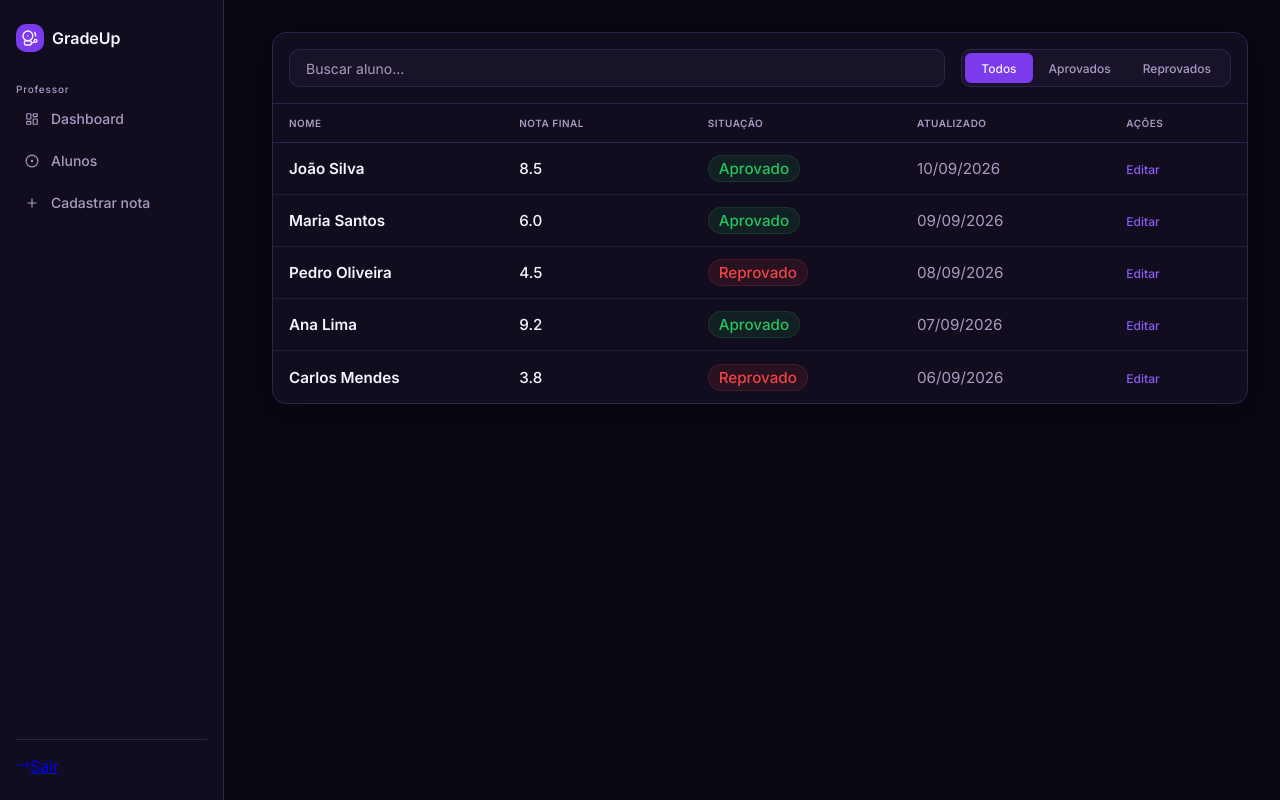
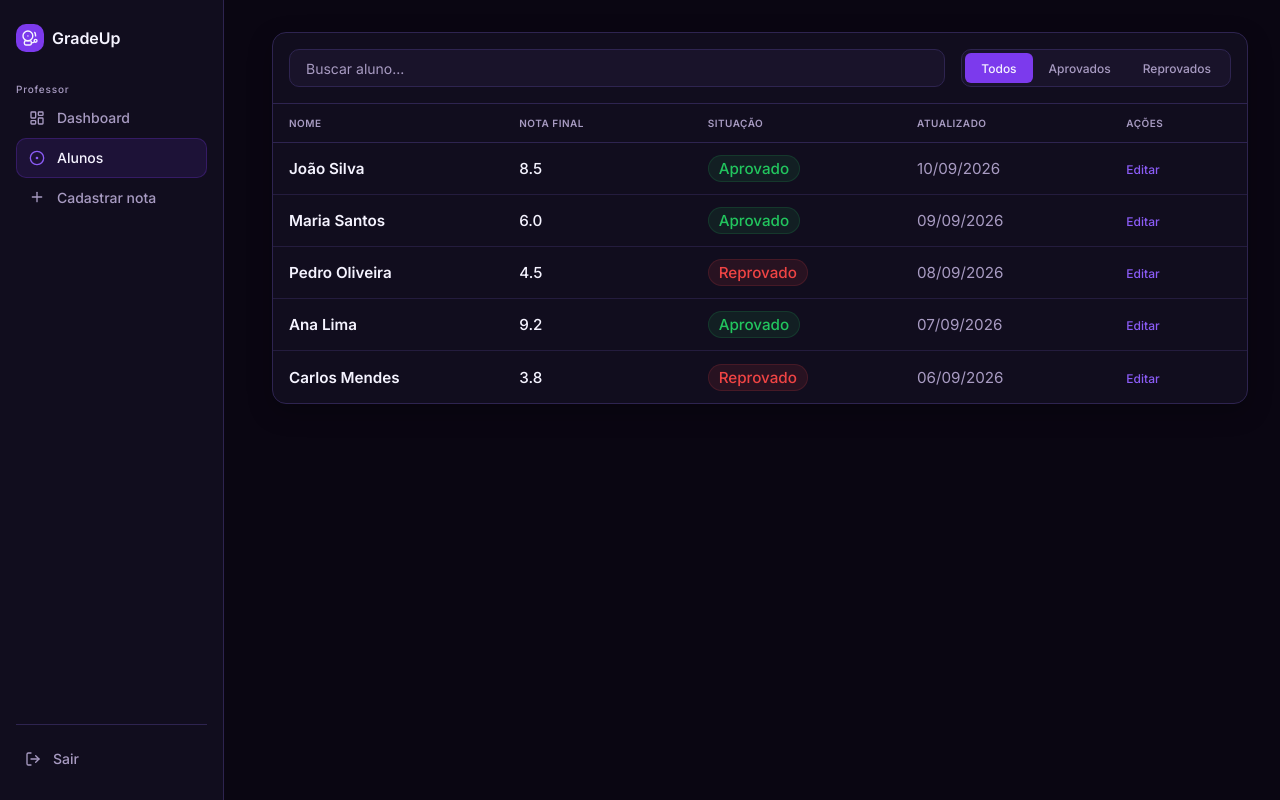
Before and after one commit to Josef-per/sistema-notas, a React (Vite) app: page /Professor/Alunos in a window 1280 px wide. Built offline with nearby package versions, Linux system fonts and the light colour scheme.

Commit message:
fix: SideNav styles fixed

```diff
--- a/src/components/SideNav/SideNav.css
+++ b/src/components/SideNav/SideNav.css
@@ -59,20 +59,23 @@
 ================================ */
 
 .Side-Nav_Item {
+    width: 100%;
+
     display: flex;
     align-items: center;
     gap: 0.75rem;
 
-    width: 100%;
-    min-height: 2.625rem;
-
-    padding: 0 var(--spacing-sm);
+    padding: 0.65rem 0.75rem;
 
     color: var(--color-muted);
-    text-decoration: none;
 
     border: 1px solid transparent;
     border-radius: var(--radius-md);
+
+    text-decoration: none;
+
+    font-size: 0.875rem;
+    font-weight: 500;
 
     transition:
         background-color 0.2s ease,
@@ -80,30 +83,42 @@
         border-color 0.2s ease;
 }
 
+
+/* Ícone */
+
 .Side-Nav_Item svg {
-    width: 0.875rem;
-    height: 0.875rem;
+    width: 1rem;
+    height: 1rem;
 
     flex-shrink: 0;
 }
 
-.Side-Nav_Item span {
-    font-size: 0.875rem;
-    font-weight: 500;
-    line-height: 1;
-}
+
+/* Hover */
 
 .Side-Nav_Item:hover {
     color: var(--color-text);
+
     background-color: var(--color-input);
 }
 
+
+/* Página atual */
+
 .Side-Nav_Item.active {
-    color: var(--color-primary-hover);
-    background-color: var(--color-input);
-    border-color: var(--color-border);
+    color: var(--color-text);
+
+    background-color: rgba(124, 58, 237, 0.12);
+
+    border-color: rgba(124, 58, 237, 0.25);
 }
 
+
+/* Ícone da página atual */
+
+.Side-Nav_Item.active svg {
+    color: var(--color-primary-hover);
+}
 
 /* ================================
    PARTE INFERIOR
@@ -117,7 +132,10 @@
     border-top: 1px solid var(--color-border);
 }
 
-.Side-Nav_Bottom button {
+
+/* Botão de sair */
+
+.Side-Nav_Bottom a {
     width: 100%;
 
     display: flex;
@@ -129,25 +147,48 @@
     color: var(--color-muted);
     background: transparent;
 
-    border: none;
+    border: 1px solid transparent;
     border-radius: var(--radius-md);
 
     font-size: 0.875rem;
     font-weight: 500;
 
+    text-decoration: none;
+
     cursor: pointer;
 
     transition:
         background-color 0.2s ease,
-        color 0.2s ease;
+        color 0.2s ease,
+        border-color 0.2s ease;
 }
 
-.Side-Nav_Bottom button:hover {
+
+/* Hover */
+
+.Side-Nav_Bottom a:hover {
     color: var(--color-text);
+
     background-color: var(--color-input);
+
+    border-color: var(--color-border);
 }
 
+
+/* Ícone */
+
 .Side-Nav_Bottom svg {
-    width: 0.875rem;
-    height: 0.875rem;
+    width: 1rem;
+    height: 1rem;
+
+    flex-shrink: 0;
+
+    transition: color 0.2s ease;
 }
+
+
+/* Ícone no hover */
+
+.Side-Nav_Bottom a:hover svg {
+    color: var(--color-primary-hover);
+}
--- a/src/components/SideNav/SideNav.jsx
+++ b/src/components/SideNav/SideNav.jsx
@@ -1,9 +1,9 @@
 import {
     BellElectric,
-    MoveRight
+    LogOut
 } from "lucide-react";
 
-import { Link } from "react-router-dom";
+import { Link, NavLink } from "react-router-dom";
 import "./SideNav.css";
 
 export default function SideNav({ title, items }) {
@@ -25,14 +25,17 @@ export default function SideNav({ title, items }) {
                     const Icon = item.icon;
 
                     return (
-                        <Link
+                        <NavLink
                             key={item.label}
-                            className="Side-Nav_Item"
+                            className={({ isActive }) =>
+                                `Side-Nav_Item ${isActive ? "active" : ""}`
+                            }
                             to={item.to}
+                            end={item.end}
                         >
                             <Icon />
                             <span>{item.label}</span>
-                        </Link>
+                        </NavLink>
                     );
                 })}
 
@@ -40,7 +43,7 @@ export default function SideNav({ title, items }) {
 
             <div className="Side-Nav_Bottom">
                 <Link to="/">
-                    <MoveRight />
+                    <LogOut />
                     <span>Sair</span>
                 </Link>
             </div>
--- a/src/config/navigation.js
+++ b/src/config/navigation.js
@@ -9,17 +9,20 @@ export const professorMenu = [
     {
         label: "Dashboard",
         to: "/Professor",
-        icon: LayoutDashboard
+        icon: LayoutDashboard,
+        end: true
     },
     {
         label: "Alunos",
         to: "/Professor/Alunos",
-        icon: CircleDot
+        icon: CircleDot,
+        end: true
     },
     {
         label: "Cadastrar nota",
         to: "/Professor/Alunos/Notas",
-        icon: Plus
+        icon: Plus,
+        end: true
     }
 ];
 
@@ -28,6 +31,7 @@ export const alunoMenu = [
     {
         label: "Dashboard",
         to: "/Aluno",
-        icon: LayoutDashboard
+        icon: LayoutDashboard,
+        end: true
     }
 ];
```
